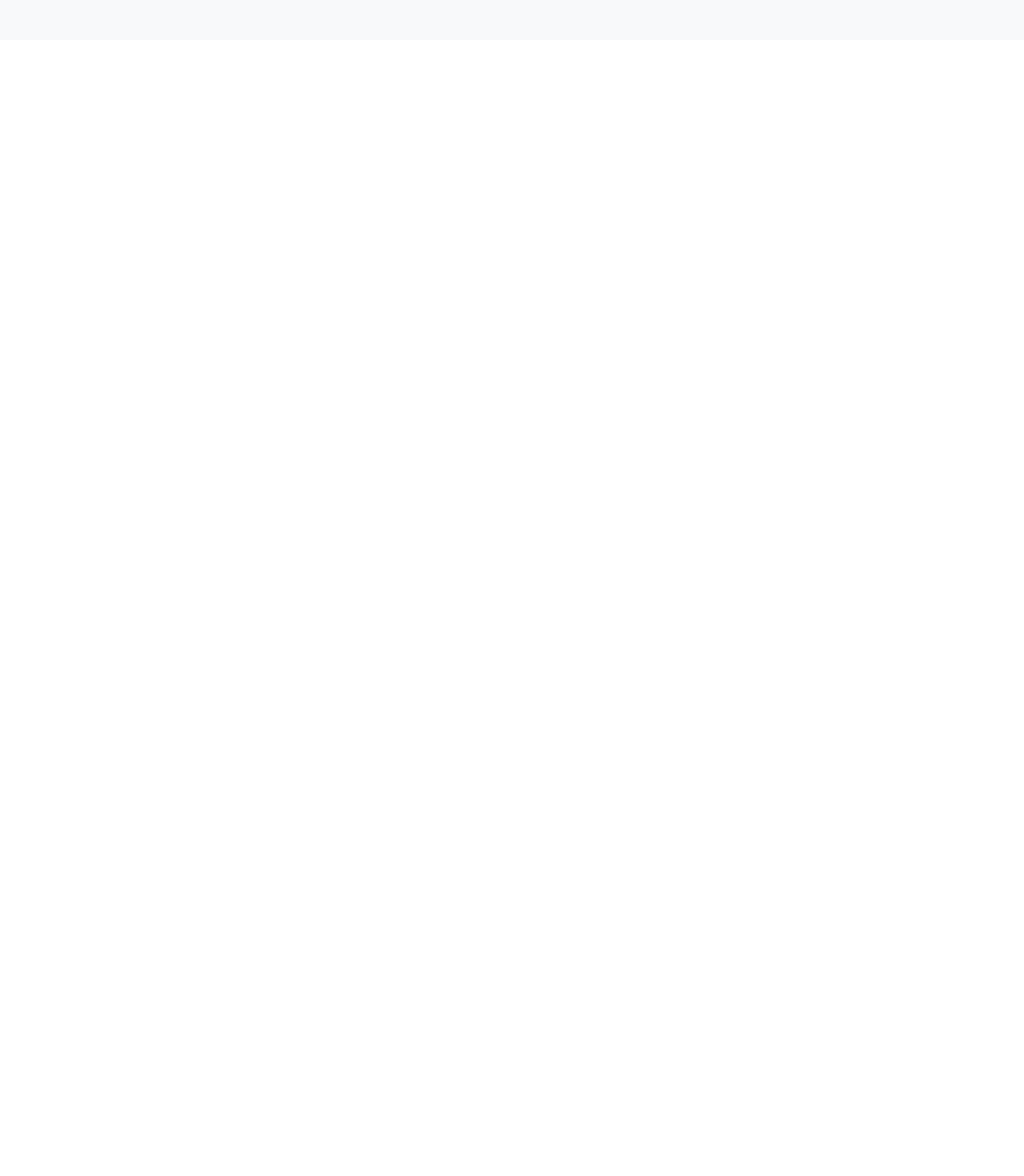
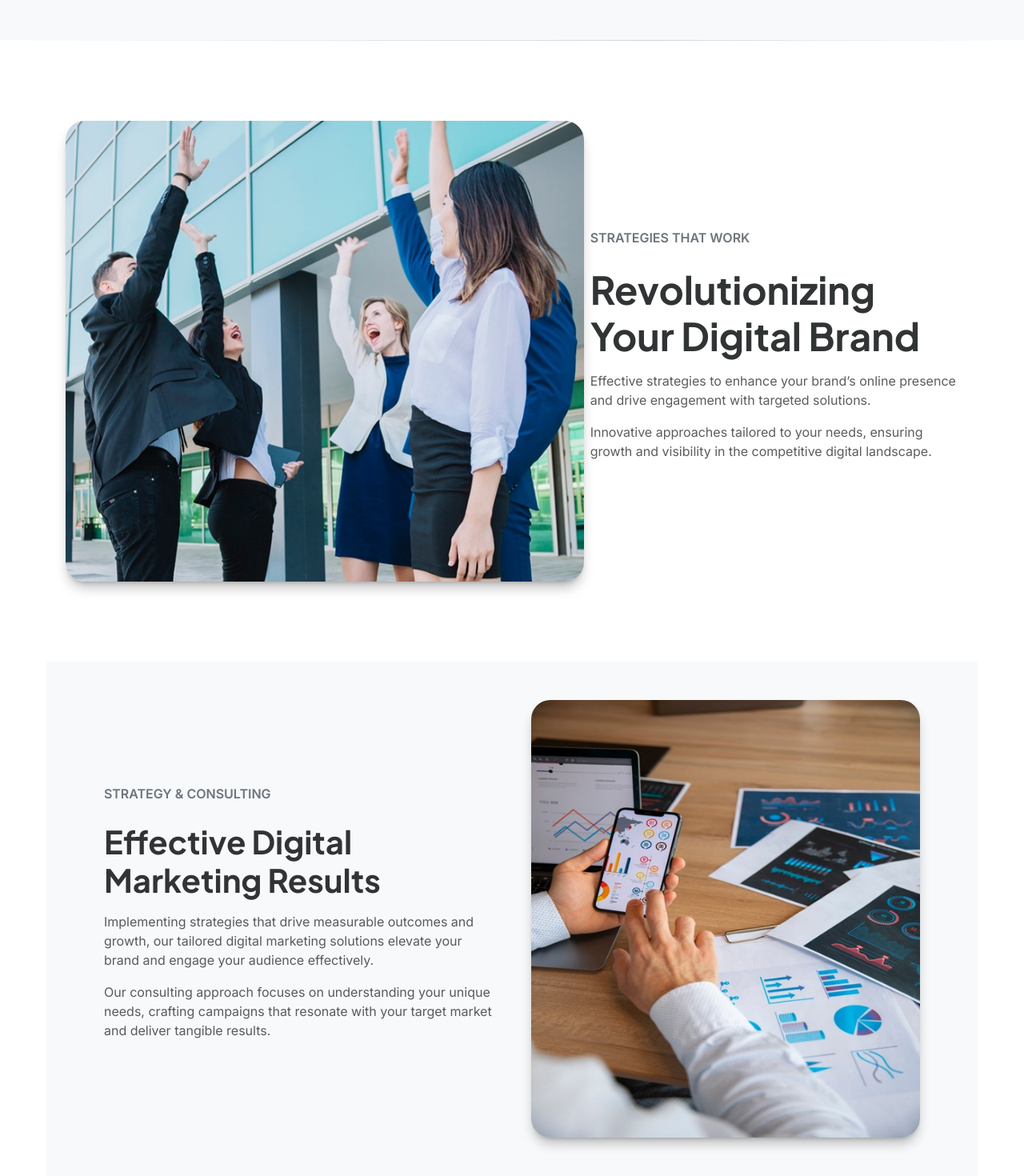
Before and after one commit to P666R/FinTech-Next.js, a Next.js app: page / in a window 1280 px wide. Shown: the part 8398-9868 px from the top of the page at 80% size. Before the commit the page ends 8448 px from the top, so only its background shows below. Built offline with nearby package versions, Linux system fonts and the light colour scheme.

Commit message:
implemented features 12, 13

```diff
--- a/src/app/page.jsx
+++ b/src/app/page.jsx
@@ -6,7 +6,9 @@ import FeaturesNine from '@/components/FeaturesNine';
 import FeaturesOne from '@/components/FeaturesOne';
 import FeaturesSeven from '@/components/FeaturesSeven';
 import FeaturesSix from '@/components/FeaturesSix';
+import FeaturesThirteen from '@/components/FeaturesThirteen';
 import FeaturesThree from '@/components/FeaturesThree';
+import FeaturesTwelve from '@/components/FeaturesTwelve';
 import FeaturesTwo from '@/components/FeaturesTwo';
 import Header from '@/components/Header';
 import Hero from '@/components/Hero';
@@ -31,6 +33,9 @@ export default function HomePage() {
       <FeaturesNine />
       <StatisticsTwo />
       <FeaturesEleven />
+      <hr className="divider" />
+      <FeaturesTwelve />
+      <FeaturesThirteen />
     </>
   );
 }
--- /dev/null
+++ b/src/components/FeaturesThirteen.jsx
@@ -0,0 +1,89 @@
+'use client';
+
+/* eslint-disable @next/next/no-img-element */
+import { useEffect } from 'react';
+import { useInView } from 'react-intersection-observer';
+
+function FeaturesThirteen() {
+  const { ref: refFeaturesThirteenText, inView: inViewText } = useInView({
+    triggerOnce: true,
+    threshold: 0.5,
+  });
+
+  const { ref: refFeaturesThirteenImg, inView: inViewImg } = useInView({
+    triggerOnce: true,
+    threshold: 0.5,
+  });
+
+  useEffect(() => {
+    const elements = [
+      {
+        inView: inViewText,
+        selector: '.wow-featuresThirteen-text',
+        animation: 'animate__fadeInRight',
+      },
+      {
+        inView: inViewImg,
+        selector: '.wow-featuresThirteen-img',
+        animation: 'animate__fadeInLeft',
+      },
+    ];
+
+    elements.forEach(({ inView, selector, animation }) => {
+      if (inView) {
+        const element = document.querySelector(selector);
+        if (element) {
+          element.classList.add('animate__animated', animation);
+        }
+      }
+    });
+  }, [inViewText, inViewImg]);
+
+  return (
+    <section class="features13 pt-100">
+      <div class="container">
+        <div class="row d-flex align-items-center bg-light p-5 gx-md-5">
+          {/* Text Block  */}
+          <div class="col-md-6 order-last order-md-2">
+            <div
+              class="features13-text-container wow-featuresThirteen-text"
+              ref={refFeaturesThirteenText}
+            >
+              <span class="text-uppercase fw-semibold d-inline-block mb-4">
+                Strategy & Consulting
+              </span>
+              <h2 class="display-6 fw-bold mb-3">
+                Effective Digital Marketing Results
+              </h2>
+              <p class="text-muted">
+                Implementing strategies that drive measurable outcomes and
+                growth, our tailored digital marketing solutions elevate your
+                brand and engage your audience effectively.
+              </p>
+              <p class="text-muted">
+                Our consulting approach focuses on understanding your unique
+                needs, crafting campaigns that resonate with your target market
+                and deliver tangible results.
+              </p>
+            </div>
+          </div>
+          {/* Image Block  */}
+          <div class="col-md-6 order-first order-md-2">
+            <div
+              class="features13-img-container wow-featuresThirteen-img"
+              ref={refFeaturesThirteenImg}
+            >
+              <img
+                src="images/feats-marketing.jpg"
+                alt="feats-marketing"
+                class="img-fluid mb-6 mb-md-0 custom-shadow-lg"
+              />
+            </div>
+          </div>
+        </div>
+      </div>
+    </section>
+  );
+}
+
+export default FeaturesThirteen;
--- /dev/null
+++ b/src/components/FeaturesTwelve.jsx
@@ -0,0 +1,90 @@
+'use client';
+
+/* eslint-disable @next/next/no-img-element */
+import { useEffect } from 'react';
+import { useInView } from 'react-intersection-observer';
+
+function FeaturesTwelve() {
+  const { ref: refFeaturesTwelveImg, inView: inViewImg } = useInView({
+    triggerOnce: true,
+    threshold: 0.5,
+  });
+
+  const { ref: refFeaturesTwelveText, inView: inViewText } = useInView({
+    triggerOnce: true,
+    threshold: 0.5,
+  });
+
+  useEffect(() => {
+    const elements = [
+      {
+        inView: inViewImg,
+        selector: '.wow-featuresTwelve-img',
+        animation: 'animate__fadeInRight',
+      },
+      {
+        inView: inViewText,
+        selector: '.wow-featuresTwelve-text',
+        animation: 'animate__fadeInLeft',
+      },
+    ];
+
+    elements.forEach(({ inView, selector, animation }) => {
+      if (inView) {
+        const element = document.querySelector(selector);
+        if (element) {
+          element.classList.add('animate__animated', animation);
+        }
+      }
+    });
+  }, [inViewText, inViewImg]);
+
+  return (
+    <section className="features12 pt-100">
+      <div className="container">
+        <div className="row d-flex align-items-center gx-md-2">
+          {/* Image Block  */}
+          <div className="col-md-6 col-lg-7">
+            <div className="wow-featuresTwelve-img" ref={refFeaturesTwelveImg}>
+              <img
+                src="images/feats-work.jpg"
+                alt="feats-work"
+                className="features12-img img-fluid mb-6 mb-md-0 custom-shadow-lg"
+              />
+            </div>
+          </div>
+          {/* Text Block  */}
+          <div className="col-md-6 col-lg-5">
+            <div
+              className="features12-text-container wow-featuresTwelve-text"
+              ref={refFeaturesTwelveText}
+            >
+              <span className="text-uppercase fw-semibold d-inline-block mb-4">
+                Strategies That Work
+              </span>
+              <h2 className="display-5 fw-bold mb-3">
+                Revolutionizing Your Digital Brand
+              </h2>
+              <ul className="features12-list simple-list">
+                <li>
+                  <p className="text-muted">
+                    Effective strategies to enhance your brand’s online presence
+                    and drive engagement with targeted solutions.
+                  </p>
+                </li>
+                <li>
+                  <p className="text-muted">
+                    Innovative approaches tailored to your needs, ensuring
+                    growth and visibility in the competitive digital landscape.
+                  </p>
+                </li>
+              </ul>
+            </div>
+          </div>
+        </div>
+      </div>
+    </section>
+  );
+}
+
+export default FeaturesTwelve;
```
